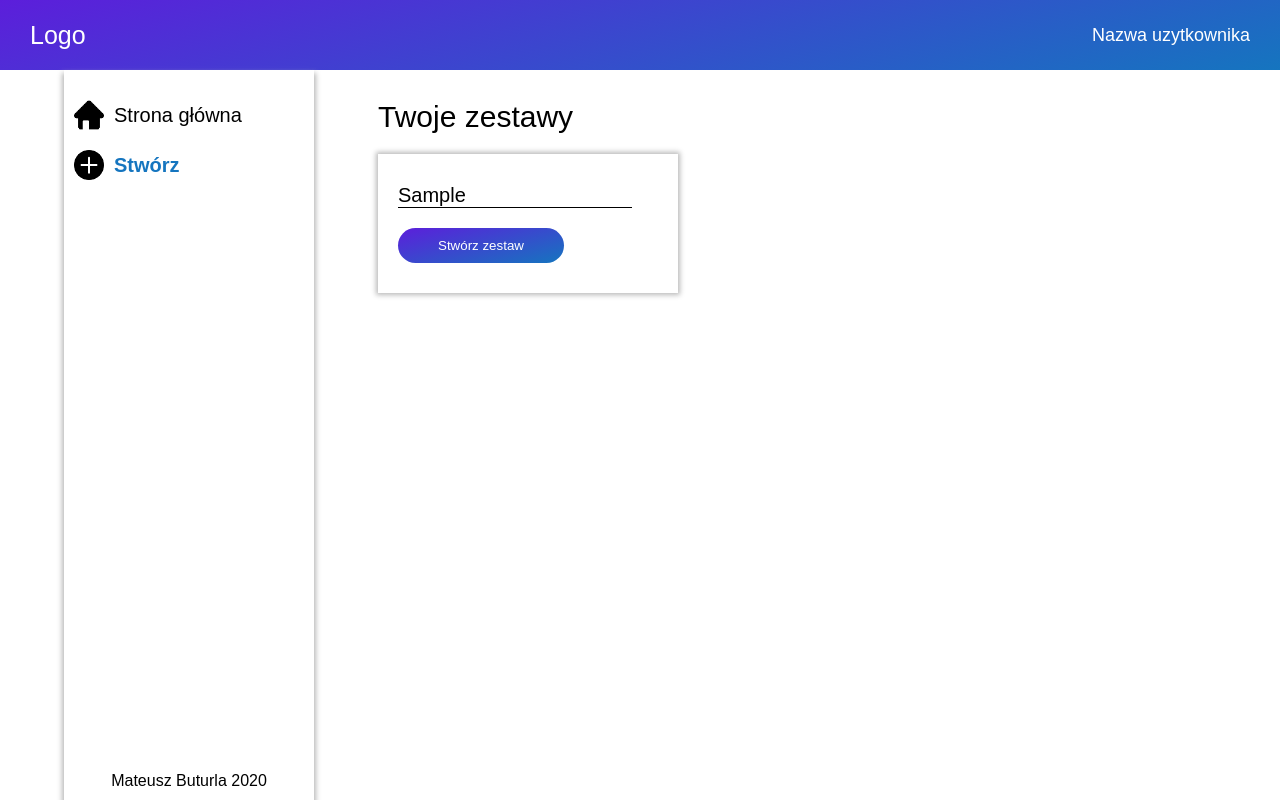
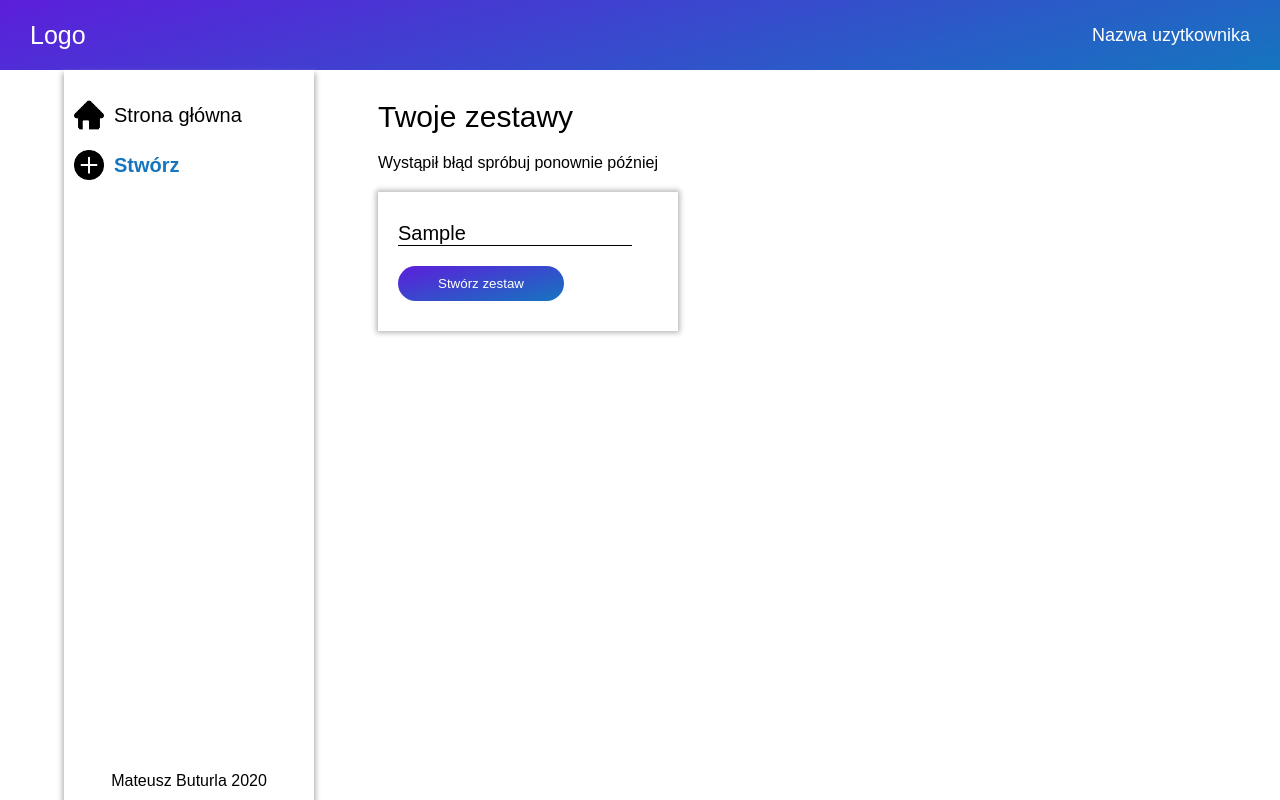
Before and after one commit to mateuszbuturla/flashcard, a React (Create React App) app in the folder client/: page /dashboard/createkit in a window 1280 px wide. Both pictures are taken after typing "Sample" into the empty fields and a click on the input "Stwórz zestaw". Built offline with nearby package versions, Linux system fonts and the light colour scheme.

Commit message:
connect create dictionary form with api

```diff
--- a/client/src/App.js
+++ b/client/src/App.js
@@ -32,7 +32,7 @@ class App extends React.Component {
 			<div className="App">
 				<BrowserRouter>
 					<Switch>
-						<Route path="/dashboard" component={Dashboard} />
+						<Route path="/dashboard" component={props => <Dashboard {...props} config={config} user={user} />} />
 						<Route path="/register" component={props => <LoginRegister {...props} form='register' config={config} user={user} />} exact />
 						<Route path="/login" component={props => <LoginRegister {...props} form='login' config={config} user={user} />} exact />
 						<Route path="/" component={props => {
--- a/client/src/view/Dashboard/Dashboard.js
+++ b/client/src/view/Dashboard/Dashboard.js
@@ -31,6 +31,7 @@ class Dashboard extends React.Component {
 
     render() {
         const { asideNavOpen } = this.state;
+        const { config, user } = this.props;
         return (
             <>
                 <DashboardNav />
@@ -56,7 +57,7 @@ class Dashboard extends React.Component {
                     <div className="dashboard__main">
                         <Switch>
                             <Route path='/dashboard' component={DashboardMain} exact />
-                            <Route path='/dashboard/createkit' component={DashboardCreateKit} exact />
+                            <Route path='/dashboard/createkit' component={props => <DashboardCreateKit {...props} config={config} user={user} />} exact />
                         </Switch>
                     </div>
                     {/* <button onClick={this.logout.bind(this)}>Wyloguj</button> */}
--- a/client/src/view/DashboardCreateKit/DashboardCreateKit.js
+++ b/client/src/view/DashboardCreateKit/DashboardCreateKit.js
@@ -5,7 +5,9 @@ import './dashboardCreateKit.sass';
 class DashboardCreateKit extends React.Component {
 
     state = {
-        name: ''
+        name: '',
+        nameValid: true,
+        message: ''
     }
 
     handleInputChange(e) {
@@ -14,16 +16,53 @@ class DashboardCreateKit extends React.Component {
 
     submitCreateKitForm(e) {
         e.preventDefault();
+        const { name } = this.state;
+        const { config, user } = this.props;
+        if (name !== '') {
+            this.setState({ nameValid: true })
+            try {
+                fetch(`${config.api}/api/dictionary/create/${name}/${user._id}`, { method: 'POST' })
+                    .then(r => r.json())
+                    .then(r => {
+                        if (r.status === 'correct') {
+                            this.setState({ message: 'Twój zestaw został dodany', name: '' })
+                        }
+                        else if (r.status === 'incorrect') {
+                            this.setState({ message: 'Nie prawidłowa nazwa' })
+                        }
+                    })
+            }
+            catch {
+                this.setState({ message: 'Wystąpił błąd spróbuj ponownie później' })
+            }
+        }
+        else {
+            this.setState({ nameValid: false })
+        }
     }
 
     render() {
-        const { name } = this.state;
+        const { name, nameValid, message } = this.state;
 
         return (
             <div className="dashboard-create-kit">
                 <h2 className="dashboard-create-kit__header">Twoje zestawy</h2>
+                {message !== '' && <p className="dashboard-create-kit__message">{message}</p>}
                 <form onSubmit={this.submitCreateKitForm.bind(this)} className="dashboard-create-kit__form">
-                    <input type="text" value={name} onChange={this.handleInputChange.bind(this)} className="dashboard-create-kit__input" placeholder="Nazwa zbioru" id="name" />
+                    <input
+                        type="text"
+                        value={name}
+                        onChange={this.handleInputChange.bind(this)}
+                        className="dashboard-create-kit__input"
+                        placeholder="Nazwa zbioru"
+                        id="name"
+                    />
+                    {
+                        nameValid === false &&
+                        <div className="dashboard-create-kit__error">
+                            <p>To pole jest wymagane</p>
+                        </div>
+                    }
                     <input type="submit" value="Stwórz zestaw" className="dashboard-create-kit__submit" />
                 </form>
             </div>
--- a/client/src/view/DashboardCreateKit/dashboardCreateKit.sass
+++ b/client/src/view/DashboardCreateKit/dashboardCreateKit.sass
@@ -15,6 +15,7 @@
         box-shadow: 0px 0px 5px 2px #bababa
         padding: 30px 20px
         box-sizing: border-box
+        margin-bottom: 30px
         .dashboard-create-kit__input
             border: 0
             border-bottom: 1px solid #000000
@@ -31,3 +32,9 @@
             &:focus,
             &:active
                 outline: 0
+    .dashboard-create-kit__error
+        width: 90%
+        color: #d11b1b
+        font-size: 13px
+    .dashboard-create-kit__message
+        margin-top: 20px
```
